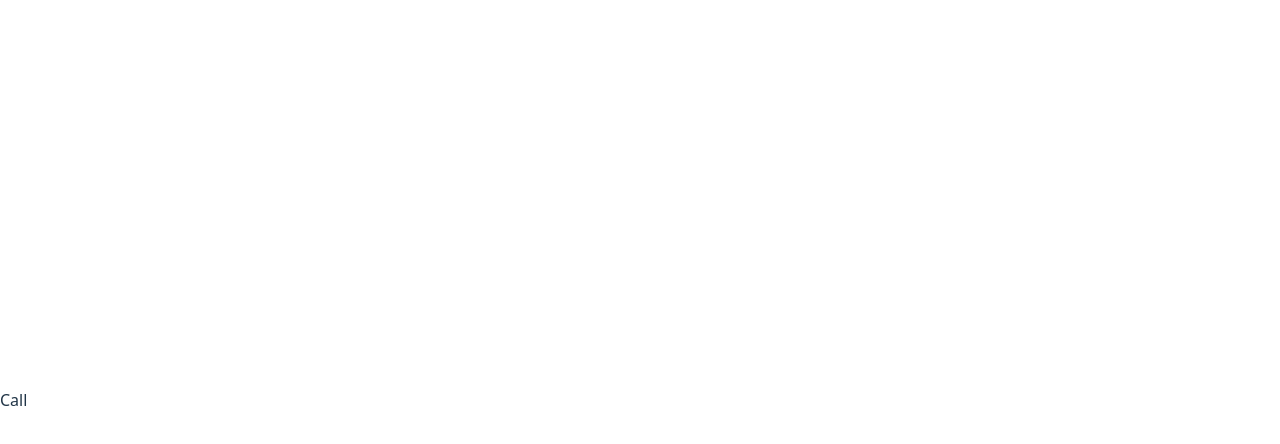
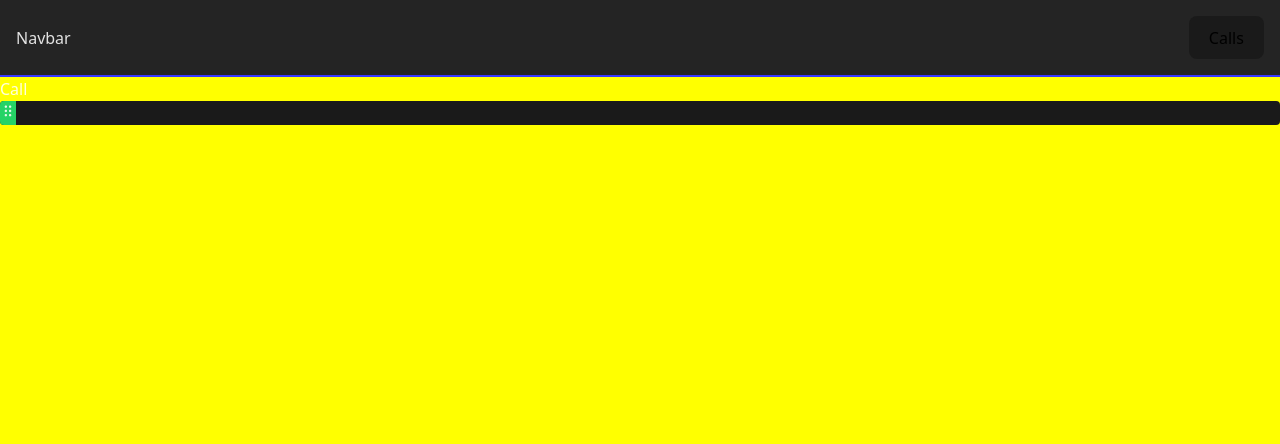
Before and after one commit to filiperak/videoconferenceApp, a React (Vite) app in the folder client/: page /call in a window 1280 px wide. Shown: the top 444 px of the page. Built offline with nearby package versions, Linux system fonts and the light colour scheme.

Commit message:
remove ignored files, add navbar, add calls view, add call toolbar

```diff
--- a/client/src/App.tsx
+++ b/client/src/App.tsx
@@ -1,17 +1,21 @@
 import { Route, BrowserRouter as Router, Routes } from "react-router-dom";
 import Call from "./components/callComponents/Call";
+import Navbar from "./components/navbar/Navbar";
 
 function App() {
 
   return (
-    <>
+    <main className="app-container">
       <Router>
+        <Navbar/>
         <Routes>
 
+
+        /*routes */
         <Route path="/call" element={<Call/>}/>
         </Routes>
       </Router>
-    </>
+    </main>
   )
 }
 
--- /dev/null
+++ b/client/src/components/callComponents/Call.module.css
@@ -0,0 +1,3 @@
+.callContainer{
+    background-color: yellow;
+}
--- a/client/src/components/callComponents/Call.tsx
+++ b/client/src/components/callComponents/Call.tsx
@@ -1,8 +1,13 @@
 import React from 'react'
+import Styles from './Call.module.css'
+import Toolbar from './Toolbar'
 
 const Call = () => {
   return (
-    <div>Call</div>
+    <div className={`${Styles.callContainer} app-container_content`}>
+      Call
+      <Toolbar/>
+    </div>
   )
 }
 
--- /dev/null
+++ b/client/src/components/callComponents/Toolbar.module.css
@@ -0,0 +1,14 @@
+.toolbarContainer{
+    background-color: #1a1a1a;
+    border-radius: 4px;
+    /* padding: 0.5rem; */
+    display: flex;
+    align-items:center;
+    justify-content: space-between;
+    overflow: hidden;
+}
+.toolbarContainer_dragHandle{
+    background-color: #25D366;
+    height: 100%;
+
+}
--- /dev/null
+++ b/client/src/components/callComponents/Toolbar.tsx
@@ -0,0 +1,15 @@
+import React from 'react'
+import Style from './Toolbar.module.css'
+import { RxDragHandleDots2 } from "react-icons/rx";
+
+const Toolbar = () => {
+  return (
+    <section className={Style.toolbarContainer}>
+        <div className={Style.toolbarContainer_dragHandle}>
+            <RxDragHandleDots2/>
+        </div>
+    </section>
+  )
+}
+
+export default Toolbar
--- /dev/null
+++ b/client/src/components/navbar/Navbar.module.css
@@ -0,0 +1,7 @@
+.navContanier{
+    display: flex;
+    justify-content: space-between;
+    align-items: center;
+    padding: 1rem;
+    border-bottom: 2px solid rgb(55, 55, 255);
+}
--- /dev/null
+++ b/client/src/components/navbar/Navbar.tsx
@@ -0,0 +1,19 @@
+import React from "react";
+import { useNavigate } from "react-router-dom";
+
+import Styles from "./Navbar.module.css";
+
+const Navbar = () => {
+    const navigate = useNavigate();
+    const handleNavigate = (route:string) => {
+        navigate(route)
+    }
+  return (
+    <div className={Styles.navContanier}>
+      <div>Navbar</div>
+      <button onClick={() => handleNavigate("/call")}>Calls</button>
+    </div>
+  );
+};
+
+export default Navbar;
--- a/client/src/index.css
+++ b/client/src/index.css
@@ -11,22 +11,20 @@
   text-rendering: optimizeLegibility;
   -webkit-font-smoothing: antialiased;
   -moz-osx-font-smoothing: grayscale;
+
+  /* --md-padding: */
 }
 
 body {
   margin: 0;
-  display: flex;
+  /* display: flex;
   place-items: center;
-  min-width: 320px;
+  min-width: 320px; */
   min-height: 100vh;
 }
 
-h1 {
-  font-size: 3.2em;
-  line-height: 1.1;
-}
 
-button {
+ button {
   border-radius: 8px;
   border: 1px solid transparent;
   padding: 0.6em 1.2em;
@@ -45,6 +43,7 @@ button:focus-visible {
   outline: 4px auto -webkit-focus-ring-color;
 }
 
+/*
 @media (prefers-color-scheme: light) {
   :root {
     color: #213547;
@@ -56,4 +55,16 @@ button:focus-visible {
   button {
     background-color: #f9f9f9;
   }
+} */
+
+.app-container{
+  display: flex;
+  flex-direction: column;
+  height: 100vh; /* Full viewport height */
+
 }
+
+.app-container_content {
+  flex: 1;
+  overflow: auto;
+}
--- /dev/null
+++ b/package.json
@@ -0,0 +1,5 @@
+{
+  "dependencies": {
+    "react-icons": "^5.5.0"
+  }
+}
```
Also changed, not shown: 1 other file (tests, documents, lock files or other folders).
